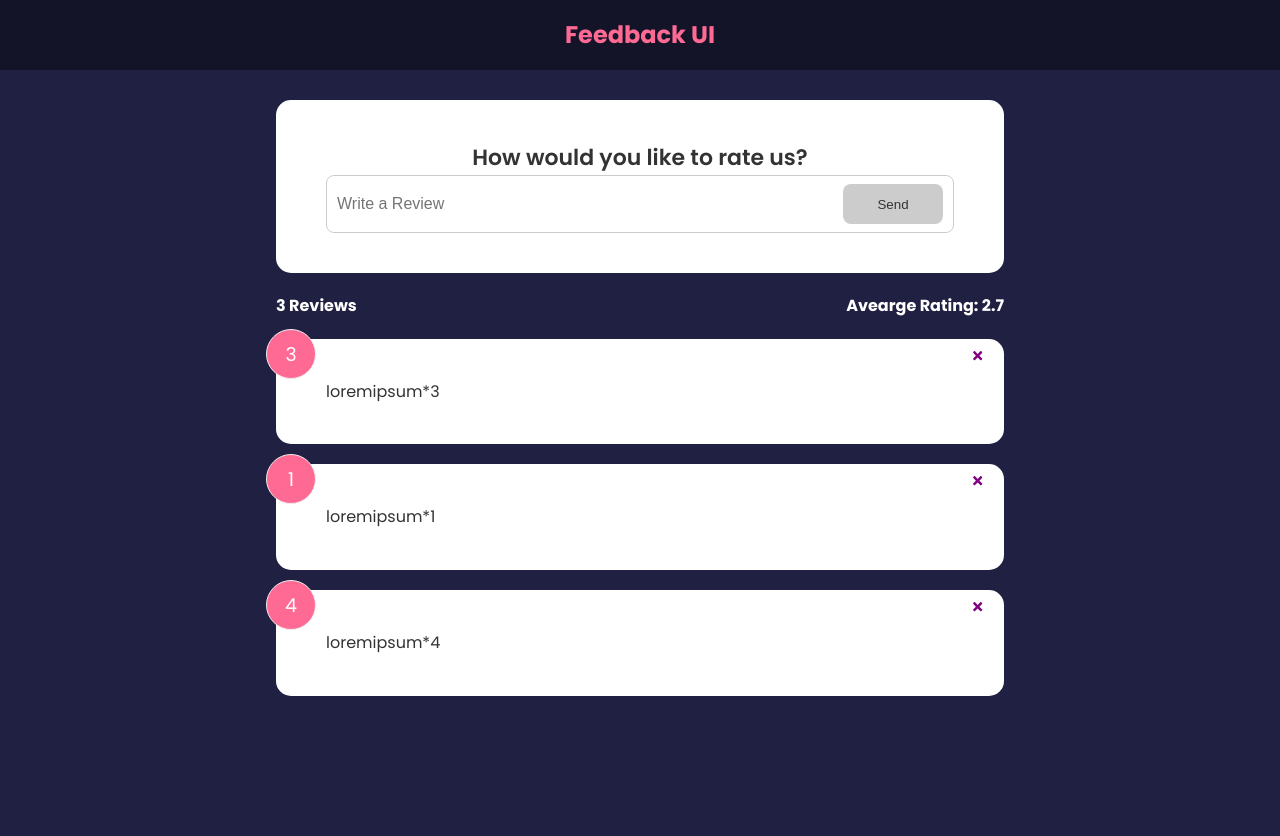
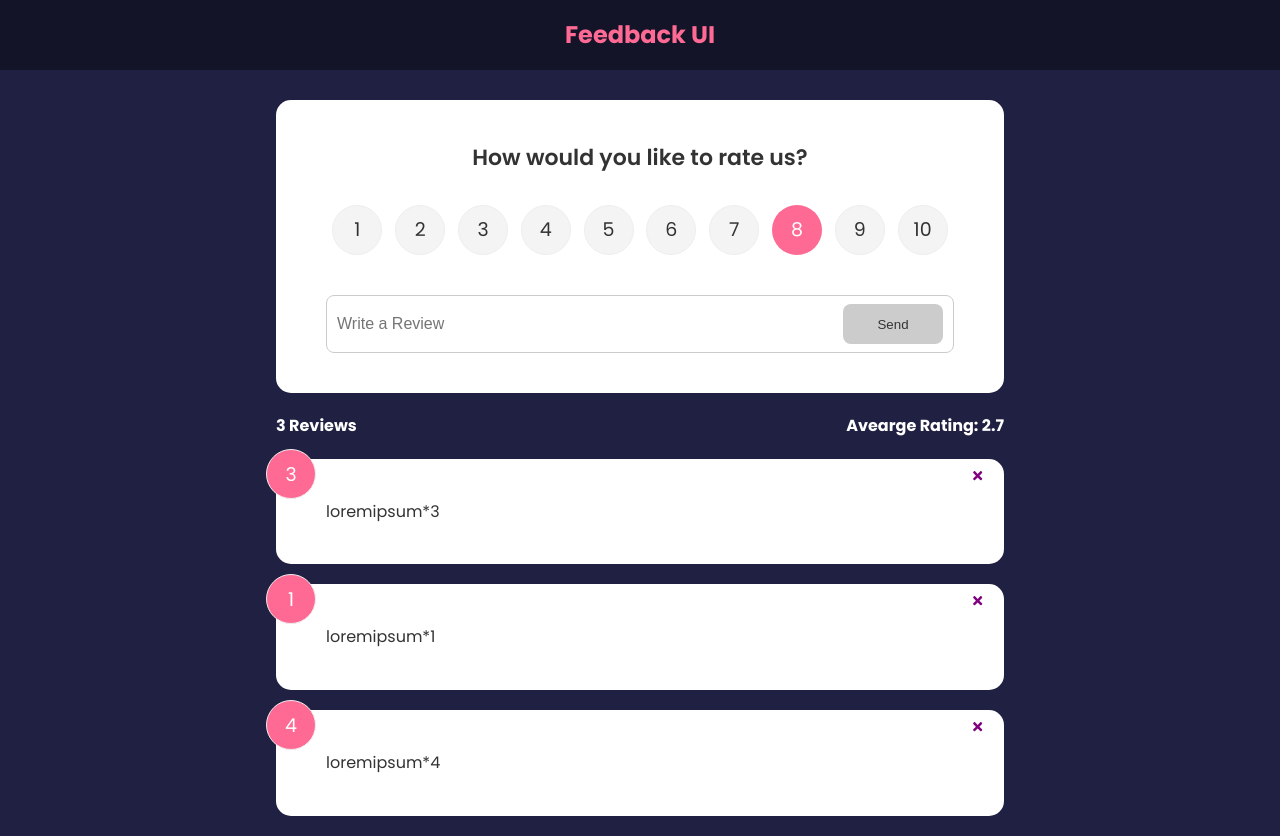
Before and after one commit to GMohammadAli/Feedback_App, a React (Create React App) app: page / in a window 1280 px wide. Before the commit the page ends 800 px from the top, so only its background shows below. Built offline with nearby package versions, Linux system fonts and the light colour scheme.

Commit message:
feedback form added

```diff
--- a/package.json
+++ b/package.json
@@ -6,10 +6,12 @@
     "@testing-library/jest-dom": "^5.16.4",
     "@testing-library/react": "^13.2.0",
     "@testing-library/user-event": "^13.5.0",
+    "framer-motion": "^4.1.17",
     "react": "^18.1.0",
     "react-dom": "^18.1.0",
     "react-icons": "^4.3.1",
     "react-scripts": "5.0.1",
+    "uuid": "^8.3.2",
     "web-vitals": "^2.1.4"
   },
   "scripts": {
--- a/src/App.js
+++ b/src/App.js
@@ -1,29 +1,35 @@
-import { useState } from 'react'
-import Header from './components/Header'
-import FeedbackList from './components/FeedbackList'
-import FeedbackData from './data/FeedbackData'
-import FeedbackStats from './components/FeedbackStats'
-import FeedbackForm from './components/FeedbackForm'
+import { v4 as uuidv4 } from "uuid";
+import { useState } from "react";
+import Header from "./components/Header";
+import FeedbackList from "./components/FeedbackList";
+import FeedbackData from "./data/FeedbackData";
+import FeedbackStats from "./components/FeedbackStats";
+import FeedbackForm from "./components/FeedbackForm";
 
 function App() {
-    const [feedback,setFeedback] = useState(FeedbackData)
+  const [feedback, setFeedback] = useState(FeedbackData);
 
   const deleteFeedback = (id) => {
-       if(window.confirm('Are u sure u want to delete it')){
-           setFeedback(feedback.filter((item) => item.id !== id ))
+    if (window.confirm("Are u sure u want to delete it")) {
+      setFeedback(feedback.filter((item) => item.id !== id));
     }
+  };
+
+  const addFeedback = (newFeedback) => {
+      newFeedback.id = uuidv4()
+      setFeedback([newFeedback, ...feedback])
   }
 
   return (
     <>
-        <Header  />
+      <Header />
       <div className="container">
-            <FeedbackForm />
+        <FeedbackForm handleAdd={addFeedback} />
         <FeedbackStats feedback={feedback} />
-            <FeedbackList feedback={feedback} handleDelete={deleteFeedback}/>
+        <FeedbackList feedback={feedback} handleDelete={deleteFeedback} />
       </div>
     </>
-    )
+  );
 }
 
-export default App
+export default App;
--- a/src/components/FeedbackForm.jsx
+++ b/src/components/FeedbackForm.jsx
@@ -1,11 +1,12 @@
 import {useState} from 'react'
 import Card from "./styleComponents/Card"
 import Button from './styleComponents/Button'
+import RatingSelect from './RatingSelect'
 
-function FeedbackForm() {
+function FeedbackForm({handleAdd}) {
   const [text ,setText] = useState('')
   const [btnDisabled ,setBtnDisabled] = useState(true)
-
+  const [rating , SetRating] = useState(4);
   const [message ,setMessage] = useState('')
 
   const handleTextChange = (e) => {
@@ -23,13 +24,27 @@
       setText(e.target.value)
   }
 
+  const handleSubmit =(e)=> {
+    e.preventDefault()
+    if(text.trim().length > 10){
+      const newFeedback = {
+        text,
+        rating
+      }
+      handleAdd(newFeedback)
+
+      setText('')
+    }
+  }
+
    return (
     <Card>
-      <form >
+      <form onSubmit={handleSubmit}>
           <h2>How would you like to rate us?</h2>
+          <RatingSelect select={(rating) => SetRating(rating)} />
           <div className="input-group">
              <input onChange={handleTextChange} type="text" placeholder="Write a Review" value={text}/>
-             <Button type="submit" version='secondary' isDisabled={btnDisabled}>Send</Button>
+             <Button type="submit" isDisabled={btnDisabled}>Send</Button>
           </div>
 
         {message && <div className='message'>{message}</div>}
--- a/src/components/FeedbackList.jsx
+++ b/src/components/FeedbackList.jsx
@@ -1,3 +1,5 @@
+import {motion, AnimatePresence} from 'framer-motion'
+import PropTypes from 'prop-types'
 import FeedbackItem from "./FeedbackItem"
 
 function FeedbackList({feedback , handleDelete}) {
@@ -6,10 +8,25 @@
   }
 
   return <div className="feedback-list">
-    {feedback.map((item) => (
-    <FeedbackItem key={item.id} item={item} handleDelete={handleDelete} />
-    ))}
+    <AnimatePresence>
+      {feedback.map((item) => (
+        <motion.div
+        key={item.id}
+        initial = {{ opacity:0 }}
+        animate = {{ opacity:1 }}
+        exit = {{opacity:0 }}
+        >
+          <FeedbackItem key={item.id} item={item} handleDelete={handleDelete} />
+        </motion.div>
+        ))}
+    </AnimatePresence>
     </div>
 }
 
+FeedbackItem.propTypes = {
+    item: PropTypes.object.isRequired
+}
+
+
+
 export default FeedbackList
--- /dev/null
+++ b/src/components/RatingSelect.jsx
@@ -0,0 +1,31 @@
+import {useState} from 'react'
+
+function RatingSelect({select}) {
+  const [selected ,getSelected ] = useState(8)
+
+  const handleChange = (e) => {
+    getSelected(+e.currentTarget.value)
+    select(+e.currentTarget.value)
+  }
+
+
+  return (
+    <ul className='rating'>
+      {Array.from({ length: 10 }, (_, i) => (
+        <li key={`rating-${i + 1}`}>
+          <input
+            type='radio'
+            id={`num${i + 1}`}
+            name='rating'
+            value={i + 1}
+            onChange={handleChange}
+            checked={selected === i + 1}
+          />
+          <label htmlFor={`num${i + 1}`}>{i + 1}</label>
+        </li>
+      ))}
+    </ul>
+  )
+}
+
+export default RatingSelect
```
Also changed, not shown: 1 other file (tests, documents, lock files or other folders). Lines whose indentation alone changed are shown as unchanged.
